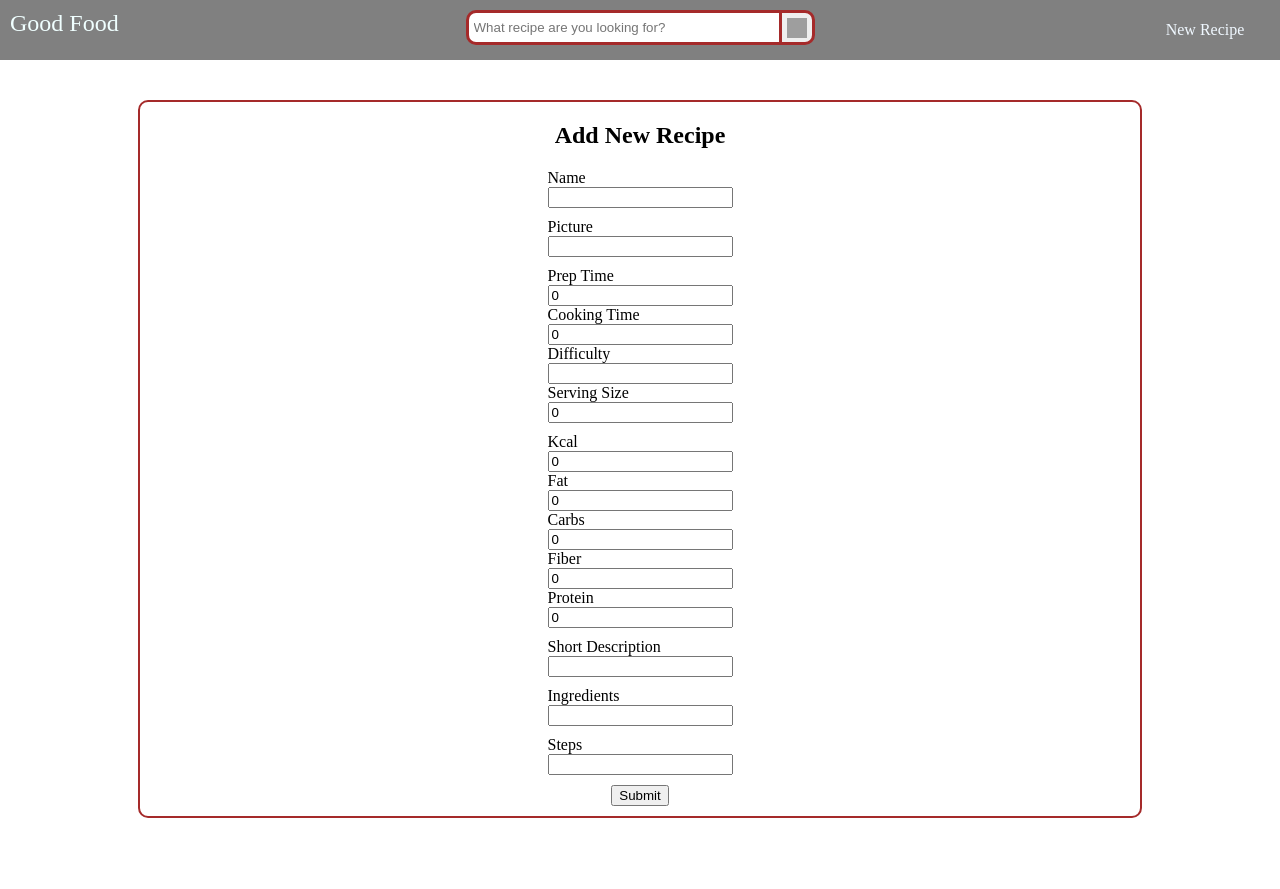
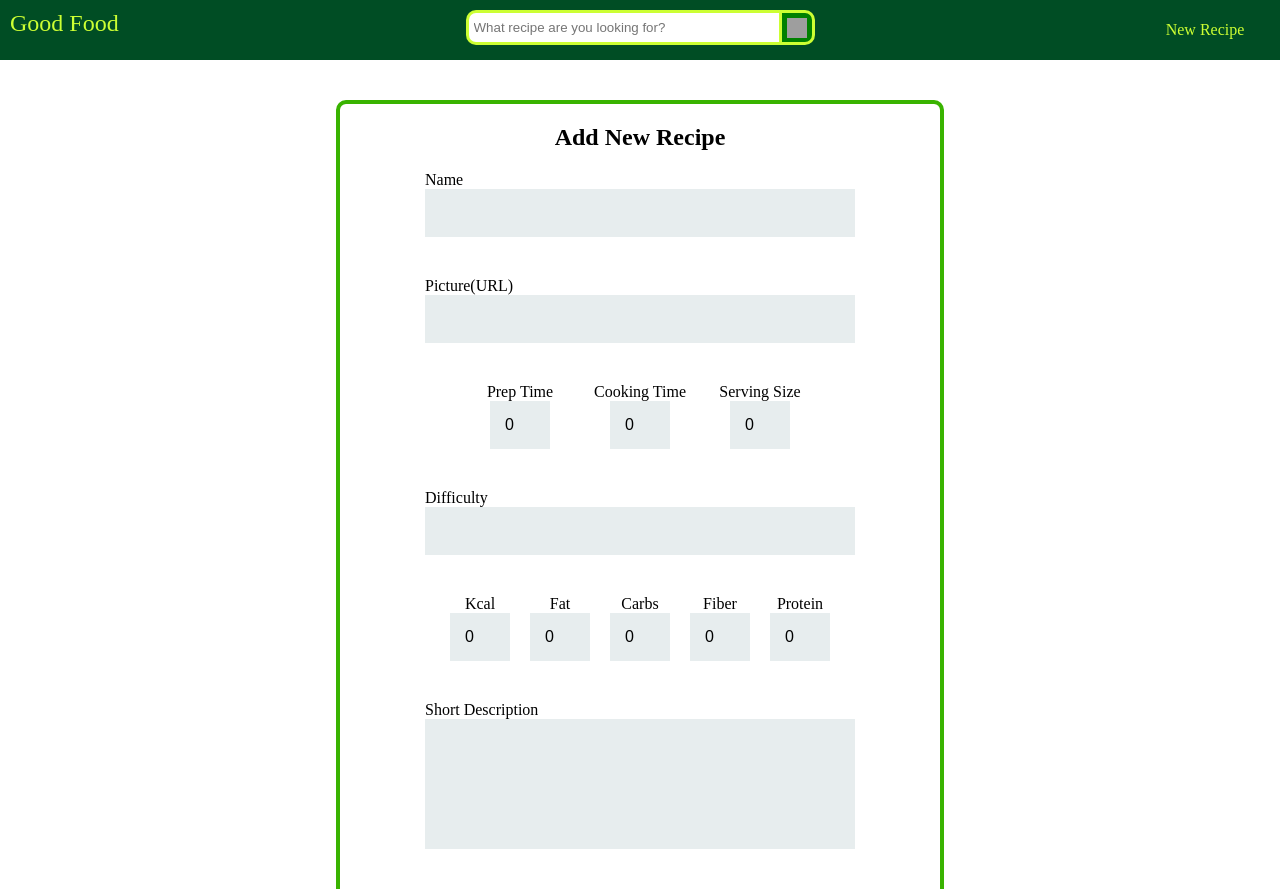
Before and after one commit to CsalaPeter/recipe-website, an Angular app in the folder client/: page /new-recipe in a window 1280 px wide. Shown: the top 889 px of the page. Before the commit the page ends 858 px from the top, so only its background shows below. Built offline with nearby package versions, Linux system fonts and the light colour scheme; grey boxes are pictures that could not be loaded.

Commit message:
Styling and small tweaks

```diff
--- a/client/src/app/components/navbar/navbar.component.css
+++ b/client/src/app/components/navbar/navbar.component.css
@@ -1,7 +1,7 @@
 .navbar {
   height: 60px;
   width: 100%;
-  background-color: gray;
+  background-color: hsl(148, 100%, 15%);
   position: relative;
   display: grid;
   grid-template-columns: 30% 40% 30%;
@@ -9,8 +9,12 @@
   .nav-title {
     display: inline-block;
     font-size: 24px;
-    color: azure;
+    color: hsl(75, 100%, 60%);
     padding: 10px;
+  }
+
+  .nav-title:hover {
+    cursor: pointer;
   }
 
   img {
@@ -36,7 +40,7 @@
     width: 300px;
     outline: none;
     margin: 0 0 0 auto;
-    border: 3px solid brown;
+    border: 3px solid hsl(75, 100%, 60%);
     border-right: none;
     padding: 5px;
     border-radius: 10px 0 0 10px;
@@ -44,19 +48,23 @@
 
   .search-button {
     position: relative;
-    border: 3px solid brown;
+    background-color: hsl(120, 100%, 25%);
+    border: 3px solid hsl(75, 100%, 60%);
     text-align: center;
     border-radius: 0 10px 10px 0;
     cursor: pointer;
     padding: 5px;
   }
 
+  .search-button:hover {
+    background-color: hsl(90, 90%, 30%);
+  }
+
   .autosuggest-results {
-    background-color: aquamarine;
     margin-top: 0px;
-    border: 1px solid brown;
-    width: 265px;
-    margin-left: 5px;
+    width: 305px;
+    margin-left: 8px;
+    padding-left: 0;
   }
 
   .autosuggest-results-hide {
@@ -68,15 +76,16 @@
     font-size: large;
     text-decoration: none;
     list-style-type: none;
-    color: black;
-  }
-
-  .autosuggest-item li {
     padding: 10px;
+    color: hsl(75, 100%, 60%);
+    background-color: hsl(120, 100%, 20%);
+    border: 1px solid black;
   }
 
   .autosuggest-item:hover {
     cursor: pointer;
+    background-color: hsl(90, 90%, 30%);
+    color: black;
   }
 
   .nav-buttons {
@@ -90,8 +99,7 @@
 
   .nav-buttons li:hover {
     cursor: pointer;
-    background-color: gainsboro;
-    color: black;
+    background-color: hsl(120, 100%, 25%);
   }
 
   .nav-buttons li {
@@ -100,6 +108,6 @@
     display: flex;
     align-items: center;
     justify-content: center;
-    color: aliceblue;
+    color: hsl(75, 100%, 60%);
   }
 }
--- a/client/src/app/components/navbar/navbar.component.html
+++ b/client/src/app/components/navbar/navbar.component.html
@@ -1,5 +1,5 @@
 <nav class="navbar">
-  <header class="nav-title">Good Food</header>
+  <header [routerLink]="['/']" class="nav-title">Good Food</header>
   <div class="search-container">
     <div class="searchbar">
       <input
@@ -23,15 +23,15 @@
     </div>
     <ul
       [ngClass]="
-        search.value.length <= 3
+        search.value.length < 3
           ? 'autosuggest-results-hide'
           : 'autosuggest-results'
       "
     >
       @for(recipe of searchRes; track recipe.id){
-      <a class="autosuggest-item" [routerLink]="['/recipe/', recipe.id]">
-        <li>{{ recipe.name }}</li>
-      </a>
+      <li class="autosuggest-item" [routerLink]="['/recipe/', recipe.id]">
+        {{ recipe.name }}
+      </li>
       }
     </ul>
   </div>
--- a/client/src/app/components/navbar/navbar.component.ts
+++ b/client/src/app/components/navbar/navbar.component.ts
@@ -20,7 +20,7 @@ export class NavbarComponent {
     this.seachSubject
       .pipe(
         filter((search) => search.length > 2),
-        debounceTime(500),
+        debounceTime(300),
         switchMap((search) => this.appService.search(search))
       )
       .subscribe((data) => (this.searchRes = data));
--- a/client/src/app/components/recipe-card/recipe-card.component.css
+++ b/client/src/app/components/recipe-card/recipe-card.component.css
@@ -1,8 +1,10 @@
 .card {
-  background-color: burlywood;
+  background-color: hsl(180, 27%, 89%);
   display: flex;
   flex-direction: column;
   border-radius: 10px;
+  border: 4px solid hsl(101, 100%, 35%);
+  box-shadow: 0 4px 8px 0 rgba(0, 0, 0, 0.2), 0 6px 20px 0 rgba(0, 0, 0, 0.19);
 }
 
 .card img {
@@ -74,8 +76,8 @@ footer {
 .details {
   padding: 5px;
   width: 200px;
-  background-color: red;
-  color: aliceblue;
+  background-color: hsl(148, 100%, 15%);
+  color: hsl(75, 100%, 60%);
   border: none;
   font-size: 16px;
   font-weight: 400;
@@ -87,4 +89,6 @@ footer {
 .details:hover {
   cursor: pointer;
   transform: translateY(-3px);
+  background-color: hsl(120, 100%, 25%);
+  color: hsl(148, 100%, 5%);
 }
--- a/client/src/app/view/new-recipe/new-recipe.component.css
+++ b/client/src/app/view/new-recipe/new-recipe.component.css
@@ -1,7 +1,7 @@
 .new-recipe {
   margin: 40px auto;
-  width: 1000px;
-  border: 2px solid brown;
+  width: 600px;
+  border: 4px solid hsl(101, 100%, 35%);
   border-radius: 10px;
 }
 
@@ -18,3 +18,67 @@ div {
   justify-content: center;
   margin-block: 10px;
 }
+
+input[type="text"],
+input[type="number"],
+textarea {
+  border: none;
+  font-size: 1rem;
+  height: auto;
+  margin: 0;
+  outline: 0;
+  padding: 15px;
+  width: 400px;
+  background-color: hsl(189, 18%, 92%);
+  margin-bottom: 30px;
+}
+
+.dia {
+  display: grid;
+  grid-template-columns: auto auto auto auto auto;
+}
+
+.time {
+  display: grid;
+  grid-template-columns: auto auto auto;
+}
+
+.dia label,
+.time label {
+  text-align: center;
+}
+
+.dia input {
+  width: 30px;
+  margin-inline: 10px;
+}
+
+.time input {
+  width: 30px;
+  margin-inline: 30px;
+}
+
+textarea {
+  height: 100px;
+  resize: none;
+}
+
+button {
+  padding: 20px 60px 20px 60px;
+  color: hsl(75, 100%, 60%);
+  background-color: hsl(148, 100%, 15%);
+  font-size: 18px;
+  text-align: center;
+  border-radius: 5px;
+  width: 100%;
+  margin-bottom: 10px;
+  border: none;
+  transition: transform 250ms ease;
+}
+
+button:hover {
+  cursor: pointer;
+  transform: translateY(-3px);
+  background-color: hsl(120, 100%, 25%);
+  color: hsl(148, 100%, 5%);
+}
--- a/client/src/app/view/new-recipe/new-recipe.component.html
+++ b/client/src/app/view/new-recipe/new-recipe.component.html
@@ -6,30 +6,33 @@
       <input type="text" name="recipe-name" formControlName="recipeName" />
     </div>
     <div>
-      <label for="recipe-img">Picture</label>
+      <label for="recipe-img">Picture(URL)</label>
       <input type="text" name="recipe-img" formControlName="recipeImg" />
     </div>
-    <div>
+    <div class="time">
       <label for="recipe-prep">Prep Time</label>
+      <label for="recipe-cook">Cooking Time</label>
+      <label for="recipe-serv">Serving Size</label>
       <input type="number" name="recipe-prep" formControlName="recipePrep" />
-      <label for="recipe-cook">Cooking Time</label>
       <input type="number" name="recipe-cook" formControlName="recipeCook" />
-      <label for="recipe-diff">Difficulty</label>
-      <input type="text" name="recipe-diff" formControlName="recipeDiff" />
-      <label for="recipe-serv">Serving Size</label>
       <input type="number" name="recipe-serv" formControlName="recipeServ" />
     </div>
 
     <div>
+      <label for="recipe-diff">Difficulty</label>
+      <input type="text" name="recipe-diff" formControlName="recipeDiff" />
+    </div>
+
+    <div class="dia">
       <label for="recipe-kcal">Kcal</label>
+      <label for="recipe-fat">Fat</label>
+      <label for="recipe-carbs">Carbs</label>
+      <label for="recipe-fiber">Fiber</label>
+      <label for="recipe-protein">Protein</label>
       <input type="number" name="recipe-kcal" formControlName="recipeKcal" />
-      <label for="recipe-fat">Fat</label>
       <input type="number" name="recipe-fat" formControlName="recipeFat" />
-      <label for="recipe-carbs">Carbs</label>
       <input type="number" name="recipe-carbs" formControlName="recipeCarbs" />
-      <label for="recipe-fiber">Fiber</label>
       <input type="number" name="recipe-fiber" formControlName="recipeFiber" />
-      <label for="recipe-protein">Protein</label>
       <input
         type="number"
         name="recipe-protein"
@@ -39,16 +42,26 @@
 
     <div>
       <label for="recipe-desc">Short Description</label>
-      <input type="text" name="recipe-desc" formControlName="recipeDesc" />
+      <textarea
+        type="text"
+        name="recipe-desc"
+        formControlName="recipeDesc"
+      ></textarea>
     </div>
 
     <div>
       <label for="recipe-ing">Ingredients</label>
-      <input type="text" name="recipe-ing" formControlName="recipeIng" />
+      <textarea type="text" name="recipe-ing" formControlName="recipeIng">
+      </textarea>
     </div>
     <div>
       <label for="recipe-steps">Steps</label>
-      <input type="text" name="recipe-steps" formControlName="recipeSteps" />
+      <textarea
+        rows="2"
+        type="text"
+        name="recipe-steps"
+        formControlName="recipeSteps"
+      ></textarea>
     </div>
   </section>
   <div>
--- a/client/src/app/view/recipe/recipe.component.css
+++ b/client/src/app/view/recipe/recipe.component.css
@@ -16,6 +16,7 @@
 }
 img {
   width: 90%;
+  border-radius: 10px;
 }
 
 .icon {
@@ -27,7 +28,7 @@ img {
   display: flex;
   list-style: none;
   padding: 0;
-  margin: 0 0 20px 0;
+  margin: 0 0 0 1px;
   justify-content: space-between;
 }
 
@@ -59,18 +60,22 @@ img {
 }
 
 .info li {
-  background-color: red;
+  background-color: hsl(148, 100%, 15%);
   height: 50px;
   width: 50px;
   padding: 5px;
   text-align: center;
-  color: aliceblue;
-  font-size: 0.9rem;
+  color: hsl(75, 100%, 60%);
+  font-size: 0.92rem;
 }
 
 .middle {
   display: grid;
   grid-template-columns: 50% 50%;
+}
+
+.middle ul {
+  margin: 0;
 }
 
 h3 {
@@ -79,4 +84,5 @@ h3 {
 
 .ingredient {
   margin-block: 5px;
+  width: 80%;
 }
--- a/client/src/app/view/recipe/recipe.component.html
+++ b/client/src/app/view/recipe/recipe.component.html
@@ -1,4 +1,4 @@
-<div class="wrapper">
+<article class="wrapper">
   <section class="top">
     <div>
       <img [src]="recipe.img" />
@@ -71,4 +71,4 @@
       </p>
     </div>
   </section>
-</div>
+</article>
```
